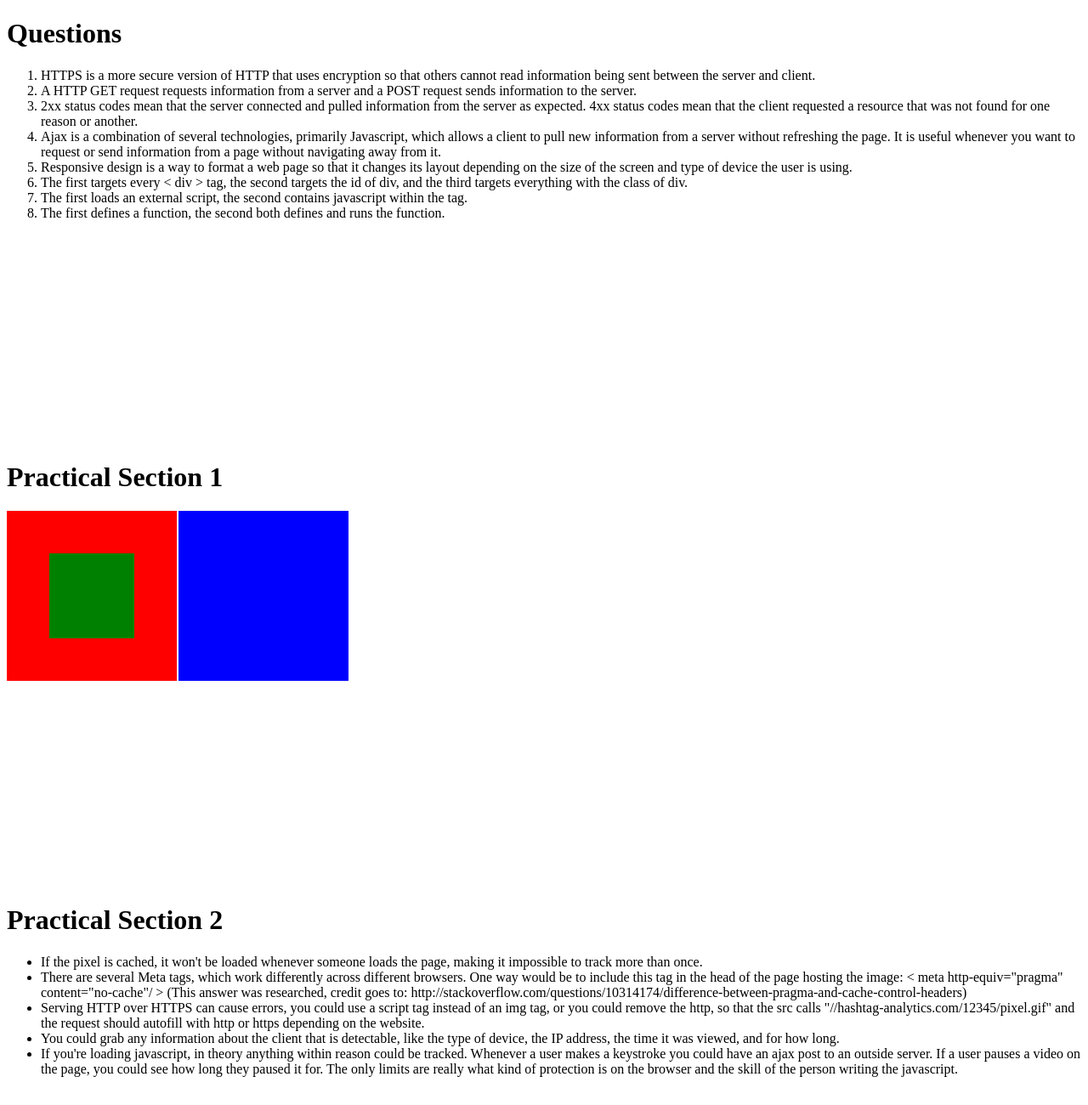
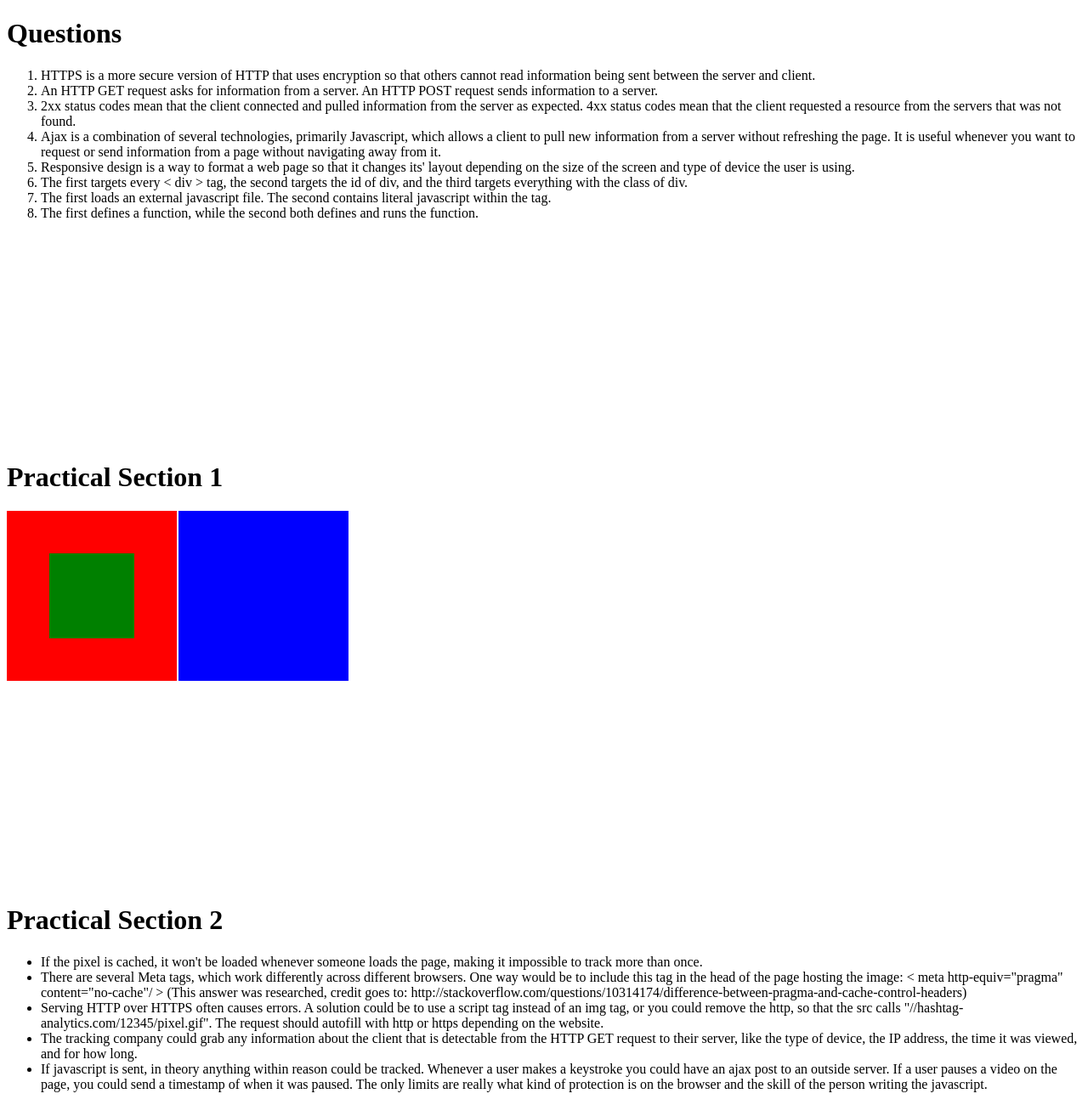
Before and after one commit to amadeot/ht-answers, a plain HTML site: page index.html in a window 1280 px wide. Shown: the top 1300 px of the page at 85% size. Drawn offline with nearby package versions, Linux system fonts and the light colour scheme.

Commit message:
fixes grammar

```diff
--- a/index.html
+++ b/index.html
@@ -14,25 +14,25 @@
         HTTPS is a more secure version of HTTP that uses encryption so that others cannot read information being sent between the server and client.
       </li>
       <li>
-        A HTTP GET request requests information from a server and a POST request sends information to the server.
+        An HTTP GET request asks for information from a server. An HTTP POST request sends information to a server.
       </li>
       <li>
-        2xx status codes mean that the server connected and pulled information from the server as expected. 4xx status codes mean that the client requested a resource that was not found for one reason or another.
+        2xx status codes mean that the client connected and pulled information from the server as expected. 4xx status codes mean that the client requested a resource from the servers that was not found.
       </li>
       <li>
         Ajax is a combination of several technologies, primarily Javascript, which allows a client to pull new information from a server without refreshing the page. It is useful whenever you want to request or send information from a page without navigating away from it.
       </li>
       <li>
-        Responsive design is a way to format a web page so that it changes its layout depending on the size of the screen and type of device the user is using.
+        Responsive design is a way to format a web page so that it changes its' layout depending on the size of the screen and type of device the user is using.
       </li>
       <li>
         The first targets every < div > tag, the second targets the id of div, and the third targets everything with the class of div.
       </li>
       <li>
-        The first loads an external script, the second contains javascript within the tag.
+        The first loads an external javascript file. The second contains literal javascript within the tag.
       </li>
       <li>
-        The first defines a function, the second both defines and runs the function.
+        The first defines a function, while the second both defines and runs the function.
       </li>
     </ol>
   </div>
@@ -55,13 +55,13 @@
 
       </li>
       <li>
-        Serving HTTP over HTTPS can cause errors, you could use a script tag instead of an img tag, or you could  remove the http, so that the src calls "//hashtag-analytics.com/12345/pixel.gif" and the request should autofill with http or https depending on the website.
+        Serving HTTP over HTTPS often causes errors. A solution could be to use a script tag instead of an img tag, or you could  remove the http, so that the src calls "//hashtag-analytics.com/12345/pixel.gif". The request should autofill with http or https depending on the website.
       </li>
       <li>
-        You could grab any information about the client that is detectable, like the type of device, the IP address, the time it was viewed, and for how long.
+        The tracking company could grab any information about the client that is detectable from the HTTP GET request to their server, like the type of device, the IP address, the time it was viewed, and for how long.
       </li>
       <li>
-        If you're loading javascript, in theory anything within reason could be tracked. Whenever a user makes a keystroke you could have an ajax post to an outside server. If a user pauses a video on the page, you could see how long they paused it for. The only limits are really what kind of protection is on the browser and the skill of the person writing the javascript.
+        If javascript is sent, in theory anything within reason could be tracked. Whenever a user makes a keystroke you could have an ajax post to an outside server. If a user pauses a video on the page, you could send a timestamp of when it was paused. The only limits are really what kind of protection is on the browser and the skill of the person writing the javascript.
       </li>
     </ul>
   </div>
```
